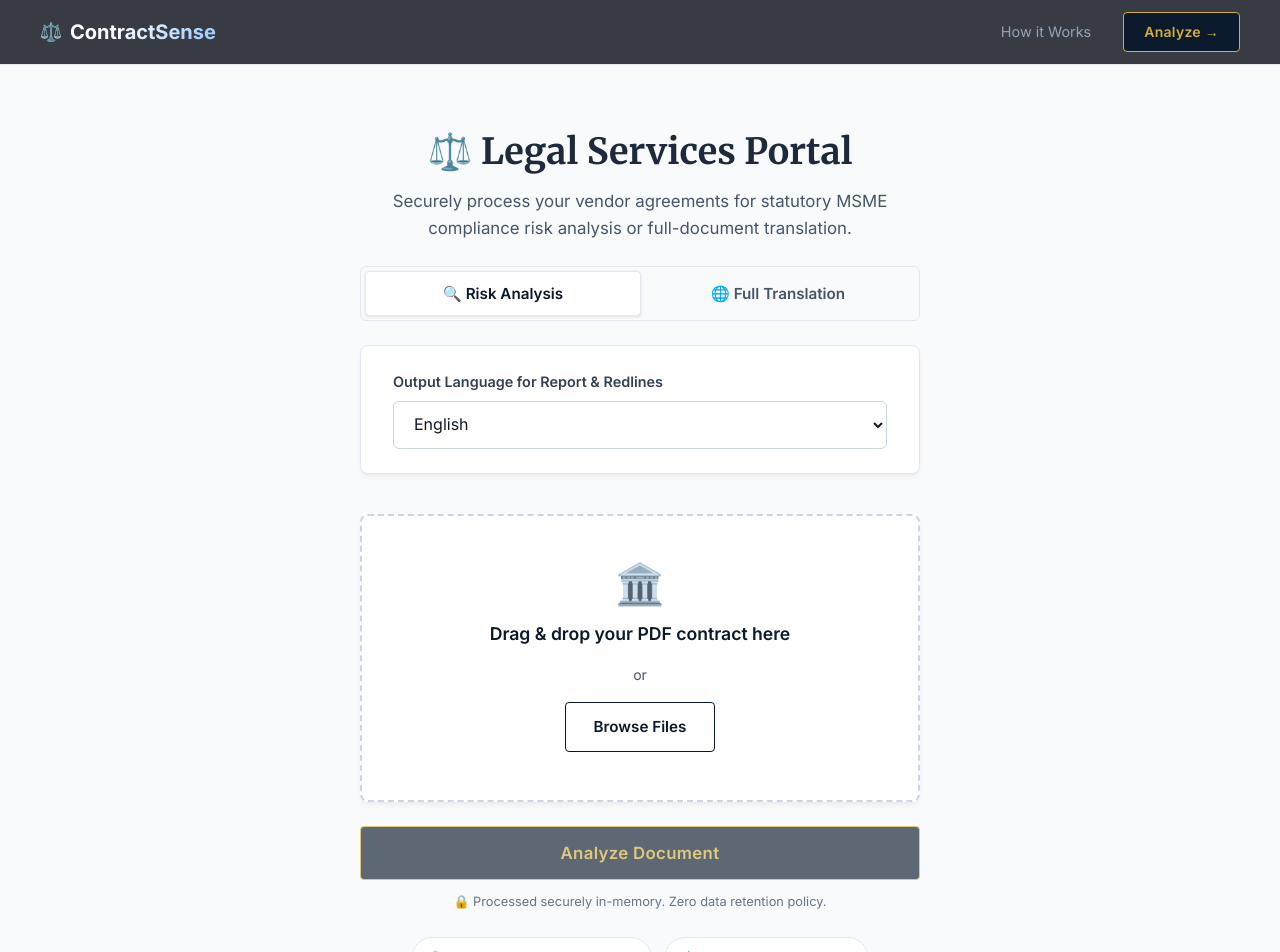
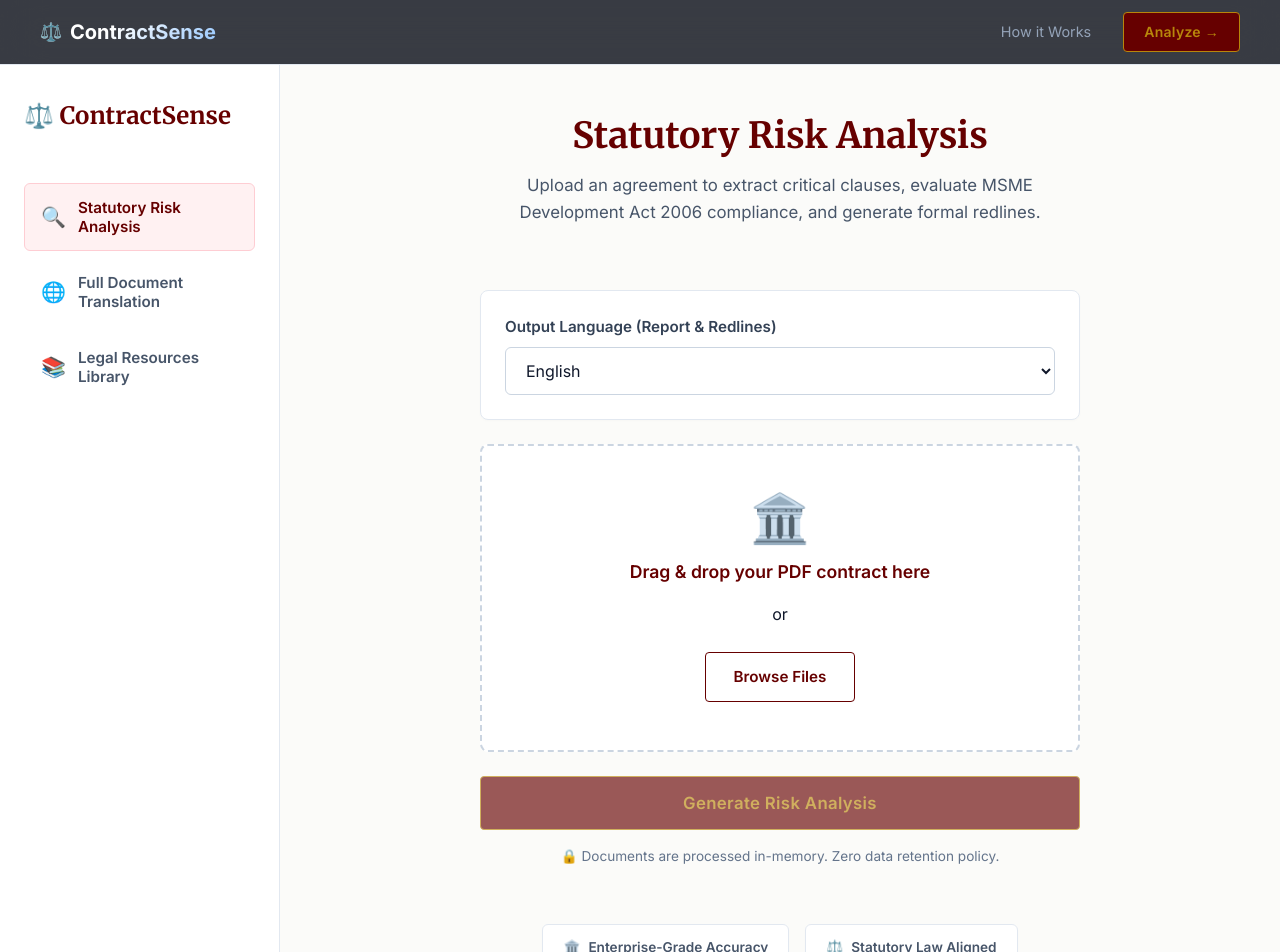
Before and after one commit to JohnValmont/ContractSense, a Next.js app in the folder frontend/: page /dashboard in a window 1280 px wide. Shown: the top 952 px of the page. Built offline with nearby package versions, Linux system fonts and the light colour scheme.

Commit message:
feat: redesign dashboard with sidebar layout, apply classic Maroon/Mahogany theme, and fix translation PDF formatting

```diff
--- a/frontend/src/app/dashboard/page.module.css
+++ b/frontend/src/app/dashboard/page.module.css
@@ -1,106 +1,119 @@
-.container {
+.layout {
+  display: grid;
+  grid-template-columns: 280px 1fr;
   min-height: 100vh;
-  padding: 4rem 2rem 6rem;
+  background-color: var(--bg-color);
+}
+
+/* ── Sidebar ── */
+.sidebar {
+  background-color: #ffffff;
+  border-right: 1px solid var(--glass-border);
+  padding: 2rem 1.5rem;
+  display: flex;
+  flex-direction: column;
+}
+
+.logo {
+  font-family: var(--font-serif), serif;
+  font-size: 1.5rem;
+  color: var(--accent-color);
+  font-weight: 700;
+  margin-bottom: 3rem;
+  display: flex;
+  align-items: center;
+  gap: 0.5rem;
+}
+
+.nav {
+  display: flex;
+  flex-direction: column;
+  gap: 0.5rem;
+}
+
+.navItem {
+  display: flex;
+  align-items: center;
+  gap: 0.75rem;
+  padding: 0.85rem 1rem;
+  border-radius: 6px;
+  color: var(--text-muted);
+  font-weight: 600;
+  font-size: 0.95rem;
+  cursor: pointer;
+  transition: all 0.2s ease;
+  border: 1px solid transparent;
+  background: transparent;
+  text-align: left;
+  font-family: var(--font-inter), sans-serif;
+}
+
+.navItem:hover {
+  background-color: #f8fafc;
+  color: var(--accent-color);
+}
+
+.navItem.active {
+  background-color: #fff1f2;
+  color: var(--accent-color);
+  border-color: #fecdd3;
+}
+
+.navIcon {
+  font-size: 1.25rem;
+}
+
+/* ── Main Content ── */
+.main {
+  padding: 3rem 4rem;
   display: flex;
   flex-direction: column;
   align-items: center;
-  gap: 1.5rem;
+  max-width: 1000px;
+  margin: 0 auto;
+  width: 100%;
 }
 
-/* ── Header ──────────────────────────── */
 .header {
   text-align: center;
-  max-width: 560px;
+  margin-bottom: 2.5rem;
+  width: 100%;
 }
 
 .title {
   font-size: 2.25rem;
   margin-bottom: 0.75rem;
-  color: #1e293b;
+  color: var(--accent-color);
 }
 
 .subtitle {
-  color: #475569;
+  color: var(--text-muted);
   font-size: 1.05rem;
   line-height: 1.6;
 }
 
-/* ── Drop zone ───────────────────────── */
-.dropZone {
+/* ── Form Controls & Upload ── */
+.contentCard {
   width: 100%;
-  max-width: 560px;
-  padding: 3rem 2rem;
+  max-width: 600px;
   display: flex;
   flex-direction: column;
-  align-items: center;
-  gap: 1rem;
-  cursor: default;
-  transition: border-color 0.25s ease, background 0.25s ease;
-  border: 2px dashed #cbd5e1;
-  background: #ffffff;
+  gap: 1.5rem;
 }
 
-.dropZone.dragging {
-  border-color: var(--accent-color);
-  background: #f8fafc;
-}
-
-.uploadIcon {
-  font-size: 2.5rem;
-  line-height: 1;
-}
-
-.dropText {
-  font-size: 1.1rem;
-  font-weight: 600;
-  color: var(--accent-color);
-}
-
-.orText {
-  font-size: 0.875rem;
-  color: var(--text-muted);
-}
-
-.fileName {
-  font-size: 0.95rem;
-  color: var(--accent-color);
-  font-weight: 600;
-  background: #f1f5f9;
-  padding: 0.4rem 1rem;
-  border-radius: 4px;
-  border: 1px solid var(--glass-border);
-  max-width: 100%;
-  overflow: hidden;
-  text-overflow: ellipsis;
-  white-space: nowrap;
-}
-
-.fileInput {
-  display: none;
-}
-
-.error {
-  width: 100%;
-  color: #dc2626;
-  background: #fef2f2;
-  padding: 0.75rem 1rem;
-  border-radius: 8px;
-  border: 1px solid #fca5a5;
-  font-size: 0.9rem;
-}
-
-/* ── Form Controls ───────────────────────── */
 .formGroup {
   display: flex;
   flex-direction: column;
   gap: 0.5rem;
-  width: 100%;
-  max-width: 560px;
-  margin-bottom: 1rem;
+  padding: 1.5rem;
+  background: #ffffff;
+  border: 1px solid var(--glass-border);
+  border-radius: 8px;
+  box-shadow: 0 1px 3px rgba(0,0,0,0.02);
 }
 
 .label {
-  font-size: 0.9rem;
+  font-size: 0.95rem;
   font-weight: 600;
   color: #334155;
 }
@@ -120,18 +133,72 @@
 
 .languageSelect:focus {
   border-color: var(--accent-color);
-  box-shadow: 0 0 0 2px rgba(15, 76, 129, 0.1);
+  box-shadow: 0 0 0 2px rgba(102, 0, 0, 0.1);
 }
 
-/* ── Hint ────────────────────────────── */
+.dropZone {
+  width: 100%;
+  padding: 3rem 2rem;
+  display: flex;
+  flex-direction: column;
+  align-items: center;
+  gap: 1rem;
+  cursor: default;
+  transition: all 0.25s ease;
+  border: 2px dashed #cbd5e1;
+  background: #ffffff;
+  border-radius: 8px;
+}
+
+.dropZone.dragging {
+  border-color: var(--accent-color);
+  background: #fff1f2;
+}
+
+.uploadIcon {
+  font-size: 3rem;
+  line-height: 1;
+}
+
+.dropText {
+  font-size: 1.1rem;
+  font-weight: 600;
+  color: var(--accent-color);
+}
+
+.fileName {
+  font-size: 0.95rem;
+  color: var(--accent-color);
+  font-weight: 600;
+  background: #fff1f2;
+  padding: 0.5rem 1.25rem;
+  border-radius: 6px;
+  border: 1px solid #fecdd3;
+  max-width: 100%;
+  overflow: hidden;
+  text-overflow: ellipsis;
+  white-space: nowrap;
+}
+
+.fileInput { display: none; }
+
+.error {
+  width: 100%;
+  color: #dc2626;
+  background: #fef2f2;
+  padding: 0.75rem 1rem;
+  border-radius: 6px;
+  border: 1px solid #fca5a5;
+  font-size: 0.9rem;
+}
+
 .hint {
   text-align: center;
   color: #64748b;
-  font-size: 0.8rem;
-  margin-top: 0.75rem;
+  font-size: 0.85rem;
+  margin-top: 1rem;
 }
 
-/* ── Spinner ─────────────────────────── */
 .spinner {
   display: inline-block;
   width: 18px;
@@ -143,58 +210,31 @@
   flex-shrink: 0;
 }
 
-@keyframes spin {
-  to { transform: rotate(360deg); }
-}
+@keyframes spin { to { transform: rotate(360deg); } }
 
-/* ── Info cards ──────────────────────── */
+/* ── Info cards ── */
 .infoCards {
   display: flex;
   flex-wrap: wrap;
-  gap: 0.75rem;
+  gap: 1rem;
   justify-content: center;
-  max-width: 560px;
+  margin-top: 2rem;
 }
 
 .infoCard {
   display: flex;
   align-items: center;
   gap: 0.5rem;
-  padding: 0.6rem 1rem;
-  border-radius: 9999px;
-  font-size: 0.8rem;
+  padding: 0.75rem 1.25rem;
+  border-radius: 6px;
+  font-size: 0.85rem;
   background: #ffffff;
-  border: 1px solid #e2e8f0;
+  border: 1px solid var(--glass-border);
+  box-shadow: 0 1px 2px rgba(0,0,0,0.02);
 }
 
-/* ── Mode Toggle ─────────────────────── */
-.modeToggle {
-  display: flex;
-  background: #f8fafc;
-  border: 1px solid var(--glass-border);
-  border-radius: 6px;
-  padding: 0.25rem;
-  width: 100%;
-  max-width: 560px;
+@media (max-width: 768px) {
+  .layout { grid-template-columns: 1fr; }
+  .sidebar { display: none; }
+  .main { padding: 2rem 1.5rem; }
 }
-
-.modeBtn {
-  flex: 1;
-  padding: 0.75rem;
-  border: none;
-  background: transparent;
-  color: var(--text-muted);
-  font-weight: 600;
-  border-radius: 4px;
-  cursor: pointer;
-  transition: all 0.2s ease;
-  font-family: var(--font-inter), sans-serif;
-  font-size: 0.95rem;
-}
-
-.modeBtn.active {
-  background: #ffffff;
-  color: var(--accent-color);
-  box-shadow: 0 1px 3px rgba(0,0,0,0.1);
-  border: 1px solid var(--glass-border);
-}
--- a/frontend/src/app/dashboard/page.tsx
+++ b/frontend/src/app/dashboard/page.tsx
@@ -5,7 +5,7 @@ import { useRouter } from "next/navigation";
 import styles from "./page.module.css";
 import Link from "next/link";
 
-type Mode = "analyze" | "translate";
+type Mode = "analyze" | "translate" | "resources";
 
 export default function Dashboard() {
   const [mode, setMode] = useState<Mode>("analyze");
@@ -80,34 +80,68 @@ export default function Dashboard() {
   };
 
   return (
-    <div className={styles.container}>
-      <header className={`${styles.header} animate-fade-in`}>
-        <h1 className={styles.title}>⚖️ Legal Services Portal</h1>
+    <div className={styles.layout}>
+      {/* ── Sidebar ──────────────────────────── */}
+      <aside className={styles.sidebar}>
+        <div className={styles.logo}>
+          ⚖️ ContractSense
+        </div>
+        <nav className={styles.nav}>
+          <button
+            className={`${styles.navItem} ${mode === "analyze" ? styles.active : ""}`}
+            onClick={() => setMode("analyze")}
+          >
+            <span className={styles.navIcon}>🔍</span> Statutory Risk Analysis
+          </button>
+          <button
+            className={`${styles.navItem} ${mode === "translate" ? styles.active : ""}`}
+            onClick={() => setMode("translate")}
+          >
+            <span className={styles.navIcon}>🌐</span> Full Document Translation
+          </button>
+          <button
+            className={`${styles.navItem} ${mode === "resources" ? styles.active : ""}`}
+            onClick={() => setMode("resources")}
+          >
+            <span className={styles.navIcon}>📚</span> Legal Resources Library
+          </button>
+        </nav>
+
+        <div style={{ marginTop: "auto", paddingTop: "2rem" }}>
+          <Link href="/" style={{ color: "var(--text-muted)", fontSize: "0.9rem", fontWeight: 600 }}>
+            ← Return Home
+          </Link>
+        </div>
+      </aside>
+
+      {/* ── Main Content ─────────────────────── */}
+      <main className={styles.main}>
+        {mode === "resources" ? (
+          <div className="animate-fade-in" style={{ textAlign: "center", paddingTop: "4rem" }}>
+            <h1 className={styles.title}>Legal Resources Library</h1>
             <p className={styles.subtitle}>
-          Securely process your vendor agreements for statutory MSME compliance risk analysis or full-document translation.
+              Access a comprehensive glossary of Indian legal terminology, standard contract templates, and guidelines on MSME compliance.
+            </p>
+            <div style={{ marginTop: "3rem", padding: "3rem", border: "1px dashed #cbd5e1", borderRadius: "8px", color: "#64748b" }}>
+              Feature coming soon.
+            </div>
+          </div>
+        ) : (
+          <div className={`${styles.contentCard} animate-fade-in`}>
+            <header className={styles.header}>
+              <h1 className={styles.title}>
+                {mode === "analyze" ? "Statutory Risk Analysis" : "Document Translation"}
+              </h1>
+              <p className={styles.subtitle}>
+                {mode === "analyze"
+                  ? "Upload an agreement to extract critical clauses, evaluate MSME Development Act 2006 compliance, and generate formal redlines."
+                  : "Upload a formal agreement to generate a precise, legally-toned translation in your chosen regional language."}
               </p>
             </header>
 
-      {/* Mode Toggle */}
-      <div className={`${styles.modeToggle} animate-fade-in delay-100`}>
-        <button
-          className={`${styles.modeBtn} ${mode === "analyze" ? styles.active : ""}`}
-          onClick={() => setMode("analyze")}
-        >
-          🔍 Risk Analysis
-        </button>
-        <button
-          className={`${styles.modeBtn} ${mode === "translate" ? styles.active : ""}`}
-          onClick={() => setMode("translate")}
-        >
-          🌐 Full Translation
-        </button>
-      </div>
-
-      {/* Language Selector */}
-      <div className={`glass-panel animate-fade-in delay-100 ${styles.formGroup}`} style={{ padding: '1.5rem 2rem', background: '#fff', border: '1px solid #e2e8f0' }}>
+            <div className={styles.formGroup}>
               <label htmlFor="language-select" className={styles.label}>
-          {mode === "analyze" ? "Output Language for Report & Redlines" : "Target Translation Language"}
+                {mode === "analyze" ? "Output Language (Report & Redlines)" : "Target Translation Language"}
               </label>
               <select
                 id="language-select"
@@ -125,9 +159,8 @@ export default function Dashboard() {
               </select>
             </div>
 
-      {/* Drop zone */}
             <div
-        className={`glass-panel ${styles.dropZone} ${dragging ? styles.dragging : ""} animate-fade-in delay-100`}
+              className={`${styles.dropZone} ${dragging ? styles.dragging : ""}`}
               onDrop={handleDrop}
               onDragOver={handleDragOver}
               onDragLeave={handleDragLeave}
@@ -152,15 +185,14 @@ export default function Dashboard() {
                 className={styles.fileInput}
                 onChange={handleFileChange}
               />
-        <label htmlFor="contract-upload" className="btn-secondary" style={{ cursor: "pointer" }}>
+              <label htmlFor="contract-upload" className="btn-secondary" style={{ cursor: "pointer", marginTop: "0.5rem" }}>
                 {file ? "Change Document" : "Browse Files"}
               </label>
 
               {error && <div className={styles.error}>{error}</div>}
             </div>
 
-      {/* Analyze button */}
-      <div className="animate-fade-in delay-200" style={{ width: "100%", maxWidth: "560px" }}>
+            <div>
               <button
                 className="btn-primary"
                 onClick={handleUpload}
@@ -175,34 +207,32 @@ export default function Dashboard() {
               >
                 {loading ? (
                   <span style={{ display: "flex", alignItems: "center", justifyContent: "center", gap: "0.75rem" }}>
-              <span className={styles.spinner} /> Processing Document...
+                    <span className={styles.spinner} /> Processing Formal Document...
                   </span>
                 ) : (
-            mode === "analyze" ? "Analyze Document" : "Translate Document"
+                  mode === "analyze" ? "Generate Risk Analysis" : "Generate Translation"
                 )}
               </button>
               <p className={styles.hint}>
-          🔒 Processed securely in-memory. Zero data retention policy.
+                🔒 Documents are processed in-memory. Zero data retention policy.
               </p>
             </div>
 
-      {/* Info cards */}
-      <div className={`${styles.infoCards} animate-fade-in delay-300`}>
+            <div className={styles.infoCards}>
               {[
                 { icon: "🏛️", text: "Enterprise-Grade Accuracy" },
                 { icon: "⚖️", text: "Statutory Law Aligned" },
                 { icon: "🛡️", text: "Multi-Model Fallback Architecture" },
               ].map((c) => (
-          <div key={c.text} className={`glass-panel ${styles.infoCard}`}>
+                <div key={c.text} className={styles.infoCard}>
                   <span>{c.icon}</span>
-            <span style={{ color: "#475569", fontSize: "0.875rem", fontWeight: 500 }}>{c.text}</span>
+                  <span style={{ color: "#475569", fontWeight: 600 }}>{c.text}</span>
                 </div>
               ))}
             </div>
-
-      <Link href="/" style={{ color: "var(--accent-color)", fontSize: "0.95rem", marginTop: "1rem", fontWeight: 600 }}>
-        ← Return Home
-      </Link>
+          </div>
+        )}
+      </main>
     </div>
   );
 }
--- a/frontend/src/app/globals.css
+++ b/frontend/src/app/globals.css
@@ -4,10 +4,11 @@
   --text-muted: #475569;
 
   /* Elite Law Firm Theme */
-  --accent-color: #0B192C; /* Deep Navy */
-  --accent-hover: #1e3a8a;
-  --gold-color: #D4AF37; /* Champagne Gold */
-  --gold-hover: #c5a028;
+  --accent-color: #660000; /* Deep Maroon / Crimson */
+  --accent-hover: #4A0404;
+  --gold-color: #B8860B; /* Classic Gold */
+  --gold-hover: #996B09;
+  --bg-color: #fbfbf9; /* Warm parchment off-white */
 
   --danger-color: #dc2626;
   --warning-color: #d97706;
--- a/frontend/src/app/page.tsx
+++ b/frontend/src/app/page.tsx
@@ -56,6 +56,7 @@ export default function Home() {
 
       {/* ── Hero ─────────────────────────────── */}
       <section className={`${styles.hero} animate-fade-in`}>
+        <div style={{ fontSize: "4rem", marginBottom: "1rem" }}>⚖️</div>
         <div className={styles.badge}>
           <span className={styles.dot}></span>
           Strict Data Confidentiality · Zero Retention
@@ -130,7 +131,7 @@ export default function Home() {
       </div>
 
       <footer className={styles.footer}>
-        ContractSense · Elite Legal Tech Solutions · Strict Data Confidentiality
+        ContractSense · Premium Legal Technology · Strict Data Confidentiality
       </footer>
     </main>
   );
--- a/frontend/src/app/translation-report/page.module.css
+++ b/frontend/src/app/translation-report/page.module.css
@@ -45,21 +45,37 @@
 
 /* ── Print Media ── */
 @media print {
+  @page {
+    margin: 1in;
+    size: A4;
+  }
+
   :global(body) {
     background-color: #ffffff;
+    margin: 0;
+    padding: 0;
   }
   .container {
-    padding: 0;
+    padding: 0 !important;
     background-color: #ffffff;
+    min-height: auto;
   }
   .reportWrapper {
-    max-width: 100%;
+    max-width: 100% !important;
     border: none;
     box-shadow: none;
-    padding: 0;
+    padding: 0 !important;
+    margin: 0 !important;
   }
   .bottomCta,
   .header button {
     display: none !important;
   }
+
+  .documentBody {
+    font-size: 12pt;
+    line-height: 1.6;
+    text-align: justify;
+    color: #000000;
+  }
 }
```
Also changed, not shown: frontend/src/app/translation-report/page.tsx (+4 -3 lines). Lines whose indentation alone changed are shown as unchanged.
